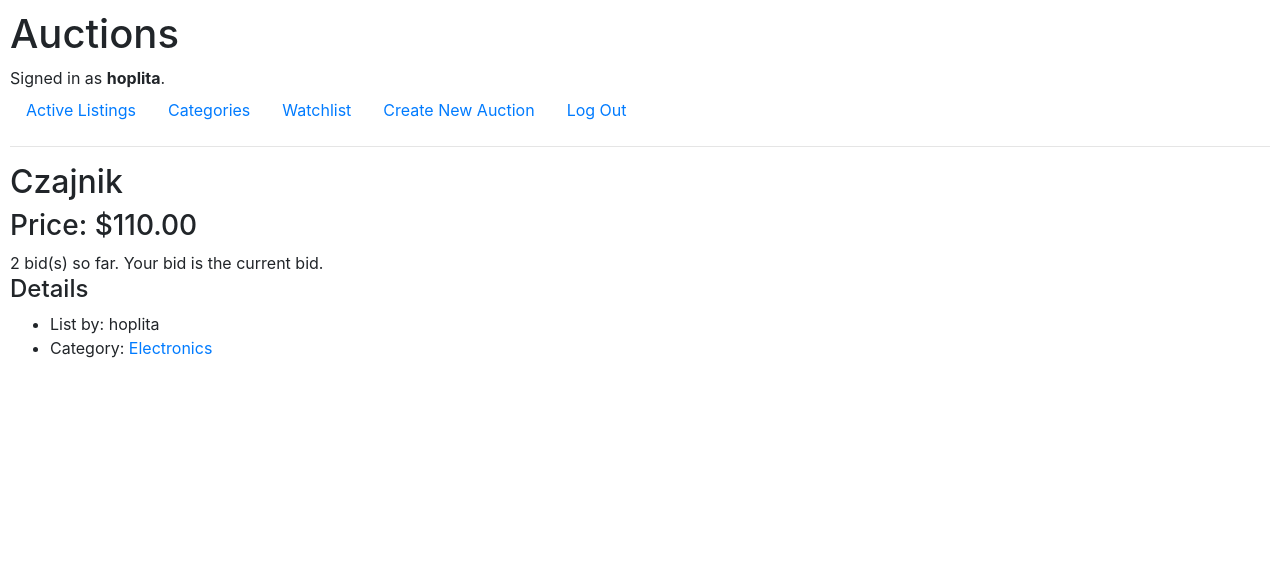
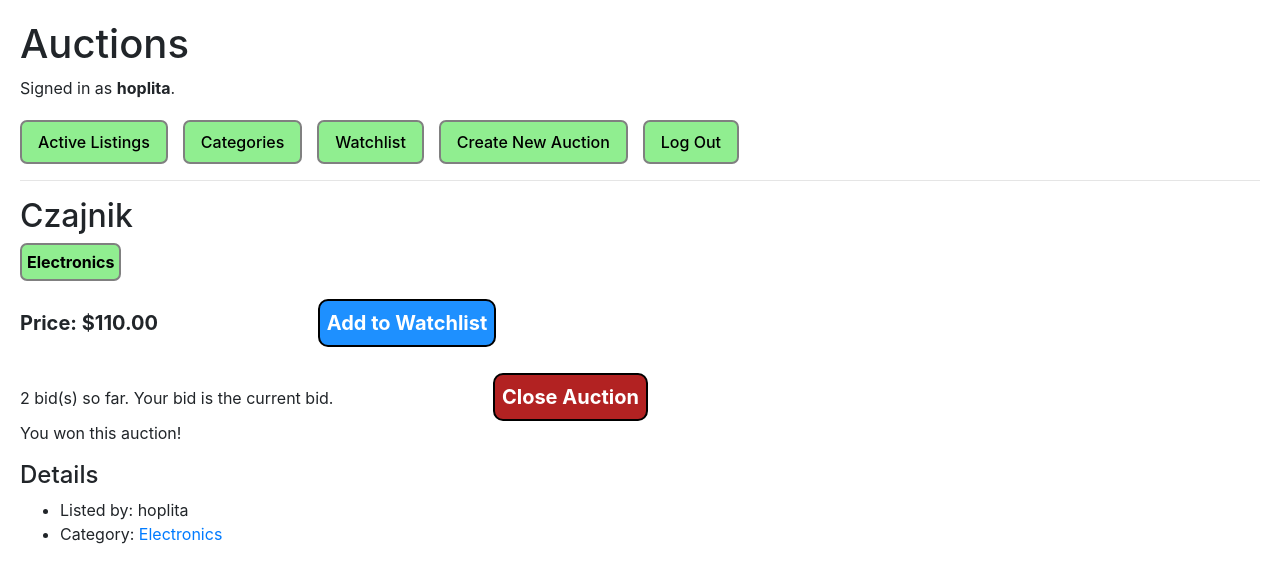
Before and after one commit to pszumanski/CS50W, a Django app: page /auctions/4 in a window 1280 px wide. Shown: the top 583 px of the page. Run offline with Django 3.2, Linux system fonts and the light colour scheme; a user stored in the database is signed in; data comes from the database, SQL or seed files in the repository; both versions use the stored data as it was after the commit; data that the repository does not hold is empty; some libraries are stand-ins or nearby versions.

Commit message:
Project 2 - Bidding, closing auction, adding to watchlist implemented

```diff
--- a/commerce/auctions/forms.py
+++ b/commerce/auctions/forms.py
@@ -11,3 +11,8 @@ class AuctionForm(forms.Form):
     image_url = forms.URLField(label='Image', required=False,
                                widget=forms.URLInput(attrs={
                                 'placeholder': 'Image URL'}))
+
+
+class BidForm(forms.Form):
+    bid = forms.DecimalField(label='Bid', decimal_places=2, localize=True,
+                             widget=forms.NumberInput(attrs={'placeholder': 'Starting bid'}))
--- a/commerce/auctions/models.py
+++ b/commerce/auctions/models.py
@@ -24,6 +24,7 @@ class Auction(models.Model):
     created_at = models.DateTimeField(auto_now_add=True)
     category = models.ForeignKey(Category, on_delete=models.CASCADE, null=True, blank=True)
     image_url = models.URLField(null=True, blank=True)
+    is_active = models.BooleanField(default=True)
 
     def __str__(self):
         return self.title
--- a/commerce/auctions/static/auctions/styles.css
+++ b/commerce/auctions/static/auctions/styles.css
@@ -1,5 +1,5 @@
 body {
-    padding: 10px;
+    padding: 20px;
 }
 
 .center h2 {
@@ -56,3 +56,55 @@ img {
     border: 4px solid gray;
     border-radius: 12px;
 }
+
+.watchlist-button {
+    border: 2px solid black;
+    border-radius: 10px;
+    padding: 7px;
+    margin-left: 155px;
+    margin-top: 10px;
+    text-align: center;
+}
+
+.watchlist-button a {
+    color: white;
+    font-weight: bolder;
+    font-size: 20px;
+}
+
+.tag {
+    background-color: lightgreen;
+    border: 2px solid gray;
+    border-radius: 7px;
+    color: black;
+    font-weight: bolder;
+    text-align: center;
+    padding: 5px;
+}
+
+.header {
+    font-weight: bolder;
+    font-size: 20px
+}
+
+.nav {
+    margin-top: 20px;
+}
+
+.nav-item {
+    margin-right: 15px;
+    border: 2px solid gray;
+    border-radius: 7px;
+    font-weight: 500;
+    background-color: lightgreen;
+}
+
+.nav-item a {
+    color: black
+}
+
+.message {
+    color: tomato;
+    font-weight: bolder;
+    font-size: 1.1em;
+}
--- a/commerce/auctions/templates/auctions/auction.html
+++ b/commerce/auctions/templates/auctions/auction.html
@@ -2,6 +2,12 @@
 
 {% block body %}
     <h2>{{ auction.title }}</h2>
+    {% if auction in watchlist %}
+        <label class="tag">Watchlist</label>
+    {% endif %}
+    {% if auction.category %}
+        <label class="tag">{{ auction.category }}</label>
+    {% endif %}
     <div>
         {% if auction.image_url %}
             <img class="solo-image" src="{{ auction.image_url }}" alt="Picture of {{ auction.title }}">
@@ -9,13 +15,28 @@
         {% endif %}
     </div>
     <div>
-        <h3>Price:
-            {% if current_bid %}
-            ${{ current_bid.bid }}
-            {% else %}
-            ${{ auction.starting_bid }}
+        <p>
+            <span class="header">Price:
+                {% if current_bid %}
+                    ${{ current_bid.bid }}
+                {% else %}
+                    ${{ auction.starting_bid }}
+                {% endif %}
+            </span>
+
+            {% if user.is_authenticated %}
+                {% if auction in watchlist %}
+                    <button class="watchlist-button" style="background-color: firebrick">
+                        <a href="watchlist/{{ auction.id }}"> Remove from Watchlist </a>
+                    </button>
+                {% else %}
+                    <button class="watchlist-button" style="background-color: dodgerblue">
+                        <a href="watchlist/{{ auction.id }}"> Add to Watchlist </a>
+                    </button>
+                 {% endif %}
             {% endif %}
-        </h3>
+        </p>
+
         {{ bids_count }} bid(s) so far.
         {% if current_bid %}
             {% if current_bid.bidder == user %}
@@ -23,11 +44,33 @@
             {% endif %}
         {% endif %}
 
+        {% if auction.seller == user and auction.is_active%}
+            <button class="watchlist-button" style="background-color: firebrick">
+                <a href="close/{{ auction.id }}"> Close Auction </a>
+            </button>
+        {% endif %}
+
+        {% if not winner %}
+            {% if not user == auction.seller %}
+                <form action="{% url 'auction' auction.id %}" method="post">
+                    {% csrf_token %}
+                    <span class="message">{{ message }}</span>
+                    {{ form.as_p }}
+                    <input class="btn btn-primary" type="submit" value="Bid">
+                </form>
+            {% endif %}
+        {% else %}
+            {% if winner.winner == user %}
+                <p>You won this auction!</p>
+            {% else %}
+                <p>Winner of auction: {{ winner.winner }}</p>
+            {% endif %}
+        {% endif %}
     </div>
     <div>
         <h4>Details</h4>
         <ul>
-            <li>List by: {{ auction.seller }} </li>
+            <li>Listed by: {{ auction.seller }} </li>
             <li>Category:
                 {% if auction.category %}
                     <a href="categories/{{ auction.category.id }}">{{ auction.category }}</a>
--- a/commerce/auctions/urls.py
+++ b/commerce/auctions/urls.py
@@ -12,4 +12,6 @@ urlpatterns = [
     path("categories", views.categories, name="categories"),
     path("categories/<int:category_id>", views.category, name="category"),
     path("watchlist", views.watchlist, name="watchlist"),
+    path("auctions/watchlist/<int:auction_id>", views.add_to_watchlist, name="add_to_watchlist"),
+    path("auctions/close/<int:auction_id>", views.close_auction, name="close_auction"),
 ]
--- a/commerce/auctions/views.py
+++ b/commerce/auctions/views.py
@@ -8,7 +8,7 @@ from django.shortcuts import render
 from django.urls import reverse
 
 from .models import User, Auction, Category, Bid, Comment, AuctionWinner, Watchlist
-from .forms import AuctionForm
+from .forms import AuctionForm, BidForm
 
 
 def index(request):
@@ -19,7 +19,7 @@ def index(request):
         bids[bid.auction].append(bid)
 
     return render(request, "auctions/index.html", {
-        "auctions": Auction.objects.all(),
+        "auctions": Auction.objects.filter(is_active=True),
         "bids": bids
     })
 
@@ -105,6 +105,30 @@ def new_auction(request):
 def auction(request, auction_id):
     selected_auction = Auction.objects.get(id=auction_id)
     current_bid = Bid.objects.filter(auction=selected_auction).last()
+    message = ""
+
+    if request.method == "POST" and request.user.is_authenticated:
+        form = BidForm(request.POST)
+
+        if form.is_valid():
+            selected_auction = Auction.objects.get(pk=auction_id)
+            current_bid = Bid.objects.filter(auction=selected_auction).last()
+
+            new_bid = Bid(
+                bid=form.cleaned_data["bid"],
+                bidder=request.user,
+                auction=selected_auction,
+            )
+
+            if current_bid and not new_bid.bid > current_bid.bid:
+                message = "Your bid must be higher than current bid."
+            else:
+                new_bid.save()
+                return HttpResponseRedirect(reverse("auction", args=[auction_id]))
+        else:
+            message = "Invalid bid."
+
+    watched_auctions = [watchlist_item.auction for watchlist_item in Watchlist.objects.filter(user=request.user)]
     return render(request, "auctions/auction.html", {
         "user": request.user,
         "auction": selected_auction,
@@ -112,7 +136,9 @@ def auction(request, auction_id):
         "bids_count": len(Bid.objects.filter(auction=selected_auction)),
         "current_bid": current_bid,
         "winner": AuctionWinner.objects.filter(auction=selected_auction).first(),
-        "watchlist": Watchlist.objects.filter(user=request.user),
+        "watchlist": watched_auctions,
+        "message": message,
+        "form": BidForm(),
     })
 
 
@@ -126,12 +152,37 @@ def category(request, category_id):
     selected_category = Category.objects.get(pk=category_id)
     return render(request, "auctions/category.html", {
         "category": selected_category,
-        "auctions": Auction.objects.filter(category=selected_category),
+        "auctions": Auction.objects.filter(active=True ,category=selected_category),
     })
 
 
+@login_required
 def watchlist(request):
     auctions = [watchlist_item.auction for watchlist_item in Watchlist.objects.filter(user=request.user)]
     return render(request, "auctions/watchlist.html", {
         "auctions": auctions,
     })
+
+
+@login_required
+def add_to_watchlist(request, auction_id):
+    selected_auction = Auction.objects.get(pk=auction_id)
+    auctions = [watchlist_item.auction for watchlist_item in Watchlist.objects.filter(user=request.user)]
+    if selected_auction in auctions:
+        Watchlist.objects.get(user=request.user, auction=selected_auction).delete()
+    else:
+        Watchlist.objects.create(user=request.user, auction=selected_auction)
+    return HttpResponseRedirect(reverse("auction", args=[auction_id]))
+
+
+@login_required
+def close_auction(request, auction_id):
+    selected_auction = Auction.objects.get(pk=auction_id)
+    if selected_auction.seller == request.user and selected_auction.is_active:
+        current_bid = Bid.objects.filter(auction=selected_auction).last()
+        winner = current_bid.bidder
+        if winner:
+            AuctionWinner.objects.create(auction=selected_auction, winner=winner)
+        selected_auction.is_active = False
+        selected_auction.save()
+    return HttpResponseRedirect(reverse("auction", args=[auction_id]))
```
Also changed, not shown: commerce/auctions/templates/auctions/categories.html (+3 -8 lines), commerce/db.sqlite3.
